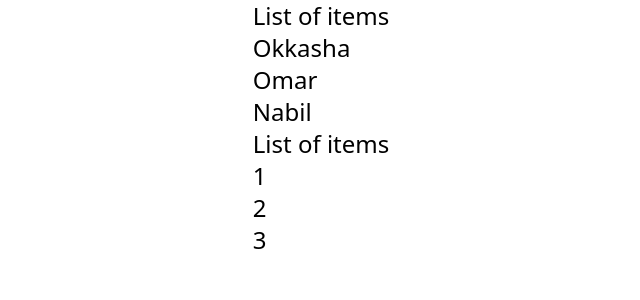
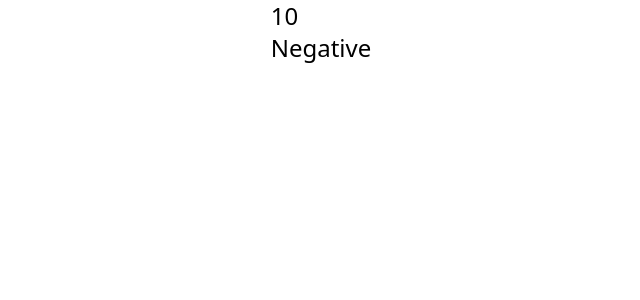
Before and after one commit to OkkashaAlly/react-typescript, a React (Vite) app: page / in a window 1280 px wide. Shown: the top 300 px of the page, without its empty margins (319-959 px from the left). Built offline with nearby package versions, Linux system fonts and the light colour scheme.

Commit message:
Props restriction

```diff
--- a/src/App.tsx
+++ b/src/App.tsx
@@ -14,6 +14,7 @@ import { UserContextProvider } from "./components/context/UserContext";
 import Profile from "./components/auth/Profile";
 import Private from "./components/auth/Private";
 import List from "./components/generics/List";
+import RandomNumber from "./components/restrict/RandomNumber";
 
 function App() {
   const person = {
@@ -63,9 +64,10 @@ function App() {
         <User />
       </UserContextProvider> */}
       {/* <Profile isLoggedIn={true} component={Private} /> */}
-      <List items={stingItems} handleClick={item => console.log(item)} />
-      <List items={numberItems} handleClick={item => console.log(item)} />
+      {/* <List items={stingItems} handleClick={item => console.log(item)} />
+      <List items={numberItems} handleClick={item => console.log(item)} /> */}
       {/* <List items={objItems} handleClick={item => console.log(typeof item)} /> */}
+      <RandomNumber value={10} isNegative/>
     </div>
   );
 }
--- /dev/null
+++ b/src/components/restrict/RandomNumber.tsx
@@ -0,0 +1,43 @@
+import React from "react";
+
+type RandomNumberType = {
+  value: number;
+};
+
+type PositiveNumber = RandomNumberType & {
+  isPositive: boolean;
+  isNegative?: never;
+  isZero?: never;
+};
+
+type NegativeNumber = RandomNumberType & {
+  isNegative: boolean;
+  isPositive?: never;
+  isZero?: never;
+};
+
+type Zero = RandomNumberType & {
+  isZero: boolean;
+  isPositive?: never;
+  isNegative?: never;
+};
+
+type RandomNumberProps = PositiveNumber | NegativeNumber | Zero;
+
+const RandomNumber = ({
+  value,
+  isPositive,
+  isNegative,
+  isZero,
+}: RandomNumberProps) => {
+  return (
+    <div>
+      <h1>{value}</h1>
+      <p>
+        {isPositive && "positive"} {isNegative && "Negative"} {isZero && "Zero"}
+      </p>
+    </div>
+  );
+};
+
+export default RandomNumber;
```
